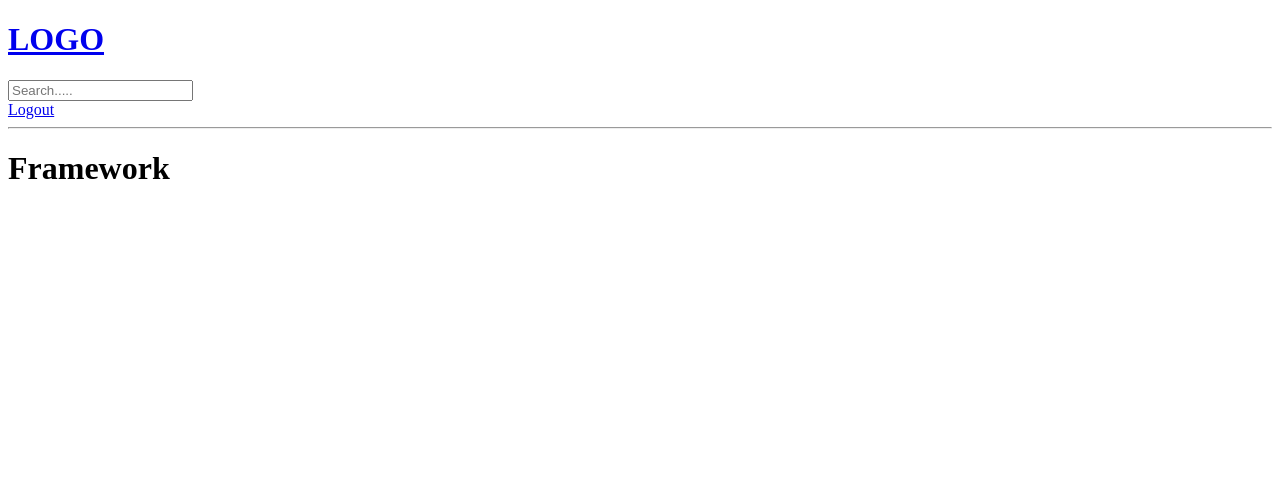
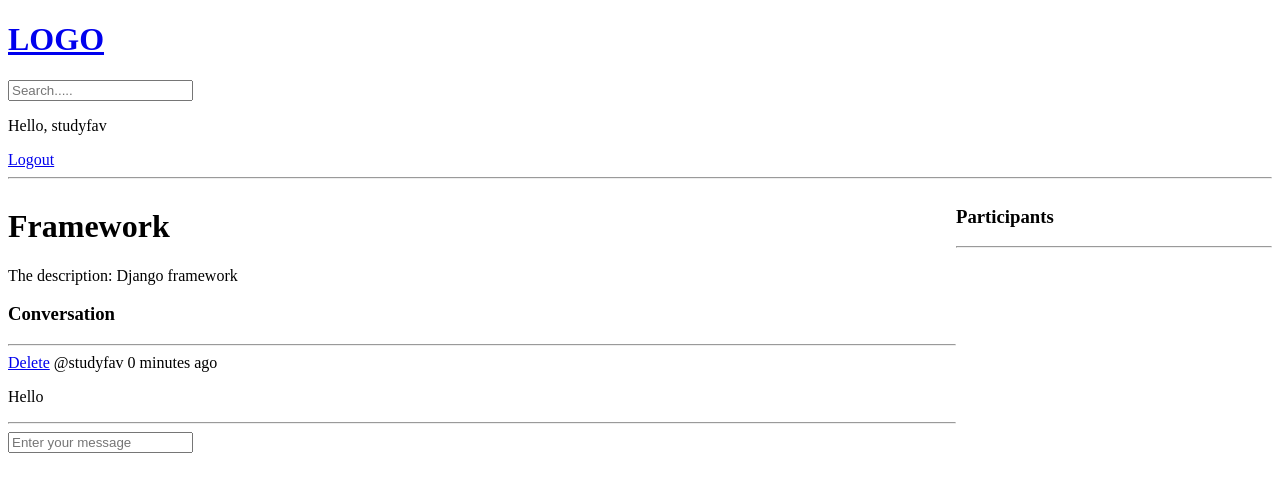
Before and after one commit to oluwatobi22/studyfav, a Django app: page /room/3/ in a window 1280 px wide. Shown: the top 492 px of the page. Run offline with Django 5.2, Linux system fonts and the light colour scheme; a user stored in the database is signed in; data comes from the database, SQL or seed files in the repository; both versions use the stored data as it was after the commit.

Commit message:
modified base/models.py, base/templates/base/room.html, base/urls.py, base/views.py and templates/navbar.html

```diff
--- a/base/models.py
+++ b/base/models.py
@@ -13,7 +13,7 @@ class Room(models.Model):
   topic = models.ForeignKey(Topic, on_delete=models.SET_NULL, null=True)
   name = models.CharField(max_length=200)
   description = models.TextField(null=True, blank=True)
-  # participant =
+  participants = models.ManyToManyField(User, related_name="participants", blank=True)
   updated = models.DateTimeField(auto_now=True)
   created = models.DateTimeField(auto_now_add=True)
 
--- a/base/templates/base/room.html
+++ b/base/templates/base/room.html
@@ -1,5 +1,52 @@
-{% extends 'main.html' %}
+{% extends 'main.html' %} {% block content %}
 
-{% block content %}
-<h1>{{room.name}}</h1>
+<style>
+  .room-container {
+    display: grid;
+    grid-template-columns: 3fr 1fr;
+  }
+</style>
+
+<div class="room-container">
+  <div>
+    <h1>{{room.name}}</h1>
+
+    <p>{{room.description}}</p>
+
+    <div class="comment_wrapper">
+      <h3>Conversation</h3>
+      <hr />
+
+      {% for message in room_messages %}
+      <div>
+        {% if request.user == message.user %}
+        <a href="{% url 'delete-message' message.id %}">Delete</a>
+        {% endif %}
+        <span>@{{message.user}} {{message.created|timesince}} ago</span>
+        <p>{{message.body}}</p>
+        <hr />
+      </div>
+
+      {% endfor %}
+    </div>
+
+    {% if request.user.is_authenticated %}
+    <div class="comment_form">
+      <form action="" method="POST">
+        {% csrf_token %}
+        <input type="text" name="body" placeholder="Enter your message" />
+      </form>
+    </div>
+    {% endif %}
+  </div>
+
+  <div>
+    <h3>Participants</h3>
+    <hr />
+    {% for user in participants %}
+    <p>@{{user.username}}</p>
+    {% endfor %}
+  </div>
+</div>
+
 {% endblock content %}
--- a/base/urls.py
+++ b/base/urls.py
@@ -10,4 +10,5 @@ urlpatterns = [
   path('create-room/', views.createRoom, name='create-room'),
   path('update-room/<str:pk>/', views.updateRoom, name='update-room'),
   path('delete-room/<str:pk>/', views.deleteRoom, name='delete-room'),
+  path('delete-message/<str:pk>/', views.deleteMessage, name='delete-message'),
 ]
--- a/base/views.py
+++ b/base/views.py
@@ -1,9 +1,10 @@
+from email.mime import message
 from django.shortcuts import redirect, render
 from django.http import HttpResponse
 from django.contrib import messages
 from django.db.models import Q
 from django.contrib.auth.decorators import login_required
-from .models import Room, Topic
+from .models import Room, Topic, Message
 from django.contrib.auth import authenticate, login, logout
 from django.contrib.auth.forms import UserCreationForm
 from django.contrib.auth.models import User
@@ -82,7 +83,19 @@ def home(request):
 
 def room(request, pk):
   room = Room.objects.get(id=pk)
-  context = {'room': room}
+  room_messages = room.message_set.all().order_by('-created')
+  participants = room.participants.all()
+
+  if request.method == 'POST':
+    message = Message.objects.create(
+      user=request.user,
+      room=room,
+      body=request.POST.get('body')
+    )
+    room.participants.add(request.user)
+    return redirect('room', pk=room.id)
+
+  context = {'room': room, 'room_messages': room_messages, 'participants': participants}
   return render(request, 'base/room.html', context)
 
 
@@ -131,3 +144,18 @@ def deleteRoom(request, pk):
 
   context = {'obj':room}
   return render(request, 'base/delete.html', context)
+
+@login_required(login_url='signin')
+def deleteMessage(request, pk):
+  message = Message.objects.get(id=pk)
+
+  if request.user != message.user:
+    return HttpResponse('You are not allowed here')
+
+  if request.method == 'POST':
+    room_id = message.room.id
+    message.delete()
+    return redirect('room', pk=room_id)
+
+  context = {'obj':message}
+  return render(request, 'base/delete.html', context)
--- a/templates/navbar.html
+++ b/templates/navbar.html
@@ -7,7 +7,7 @@
 </form>
 
 {% if request.user.is_authenticated %}
-
+<p>Hello, {{request.user}}</p>
 <a href="{% url 'logout' %}">Logout</a>
 
 {% else %}
```
Also changed, not shown: base/migrations/0003_alter_room_options_room_participant.py (added), base/migrations/0004_rename_participant_room_participants.py (added), db.sqlite3.
